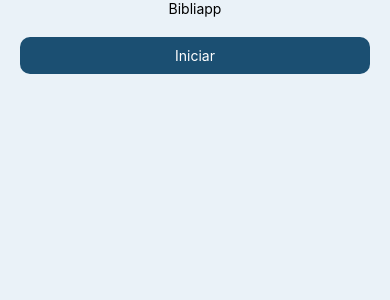
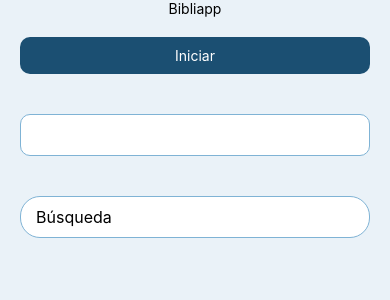
Before and after one commit to KevinFD95/Bibliapp, a React Native app in the folder frontend/: screen / in a window 390 px wide. Shown: the top 300 px of the page. Built offline with nearby package versions, Linux system fonts and the light colour scheme.

Commit message:
20250319 - TextInputs
Añadido el componente de los TextInputs

```diff
--- a/frontend/src/App.jsx
+++ b/frontend/src/App.jsx
@@ -1,11 +1,13 @@
 import { StatusBar } from "expo-status-bar";
 import { StyleSheet, Text, View } from "react-native";
 import { useEffect } from "react";
+import { useState } from "react";
 import { SafeAreaProvider, SafeAreaView } from "react-native-safe-area-context";
 import { NavigationContainer } from "@react-navigation/native";
 import CustomButton from "./components/button";
 import * as SplashScreen from "expo-splash-screen";
 import color from "./config/colors.json";
+import { CustomTextBox, CustomTextBoxFind } from "./components/text-input";
 
 SplashScreen.preventAutoHideAsync();
 
@@ -15,6 +17,8 @@ export default function App() {
       await SplashScreen.hideAsync(); // Oculta el Splash después del tiempo deseado
     }, 2000); // Cambia el número de milisegundos según lo que necesites
   }, []);
+  const [textInput, setTextInput] = useState("");
+  const [textFind, setTextFind] = useState("");
 
   return (
     <SafeAreaProvider>
@@ -24,6 +28,16 @@ export default function App() {
           <View style={styles.view}>
             <Text>Bibliapp</Text>
             <CustomButton text="Iniciar" onPress={() => alert("Botón")} />
+            <CustomTextBox
+              value={textInput}
+              onChangeText={setTextInput}
+              placeholder=" "
+            />
+            <CustomTextBoxFind
+              value={textFind}
+              onChangeText={setTextFind}
+              placeholder="Búsqueda"
+            />
           </View>
         </SafeAreaView>
       </NavigationContainer>
--- a/frontend/src/components/text-input.jsx
+++ b/frontend/src/components/text-input.jsx
@@ -0,0 +1,85 @@
+import { useState } from "react";
+import { TextInput, StyleSheet } from "react-native";
+import color from "../config/colors.json";
+
+export function CustomTextBox({
+  value = "",
+  onChangeText = () => {},
+  placeholder = "",
+}) {
+  const [isFocused, setIsFocused] = useState(false);
+
+  const handleFocus = () => setIsFocused(true);
+  const handleBlur = () => setIsFocused(false);
+
+  return (
+    <TextInput
+      style={[styles.input, isFocused && styles.inputFocused]}
+      value={value}
+      onChangeText={onChangeText}
+      placeholder={placeholder}
+      onFocus={handleFocus}
+      onBlur={handleBlur}
+    />
+  );
+}
+
+const styles = StyleSheet.create({
+  input: {
+    width: "100%",
+    marginVertical: 20,
+    paddingVertical: 10,
+    paddingHorizontal: 15,
+    borderRadius: 10,
+    color: color["black"],
+    fontSize: 16,
+    borderWidth: 1,
+    backgroundColor: "white",
+    borderColor: color.icons["unselected-icons"],
+  },
+  inputFocused: {
+    borderWidth: 3,
+    borderColor: color["button-background"],
+  },
+});
+
+export function CustomTextBoxFind({
+  value = "",
+  onChangeText = () => {},
+  placeholder = "",
+}) {
+  const [isFocused, setIsFocused] = useState(false);
+
+  const handleFocus = () => setIsFocused(true);
+  const handleBlur = () => setIsFocused(false);
+
+  return (
+    <TextInput
+      style={[stylesf.input, isFocused && stylesf.inputFocused]}
+      value={value}
+      onChangeText={onChangeText}
+      placeholder={placeholder}
+      onFocus={handleFocus}
+      onBlur={handleBlur}
+    />
+  );
+}
+
+const stylesf = StyleSheet.create({
+  input: {
+    width: "100%",
+    marginVertical: 20,
+    paddingVertical: 10,
+    paddingHorizontal: 15,
+    borderRadius: 20,
+    color: color["black"],
+    fontSize: 16,
+    borderWidth: 1,
+    backgroundColor: "white",
+    borderColor: color.icons["unselected-icons"],
+  },
+  inputFocused: {
+    borderWidth: 3,
+    borderColor: color["button-background"],
+  },
+});
```
Also changed, not shown: frontend/.eslintrc.js.
